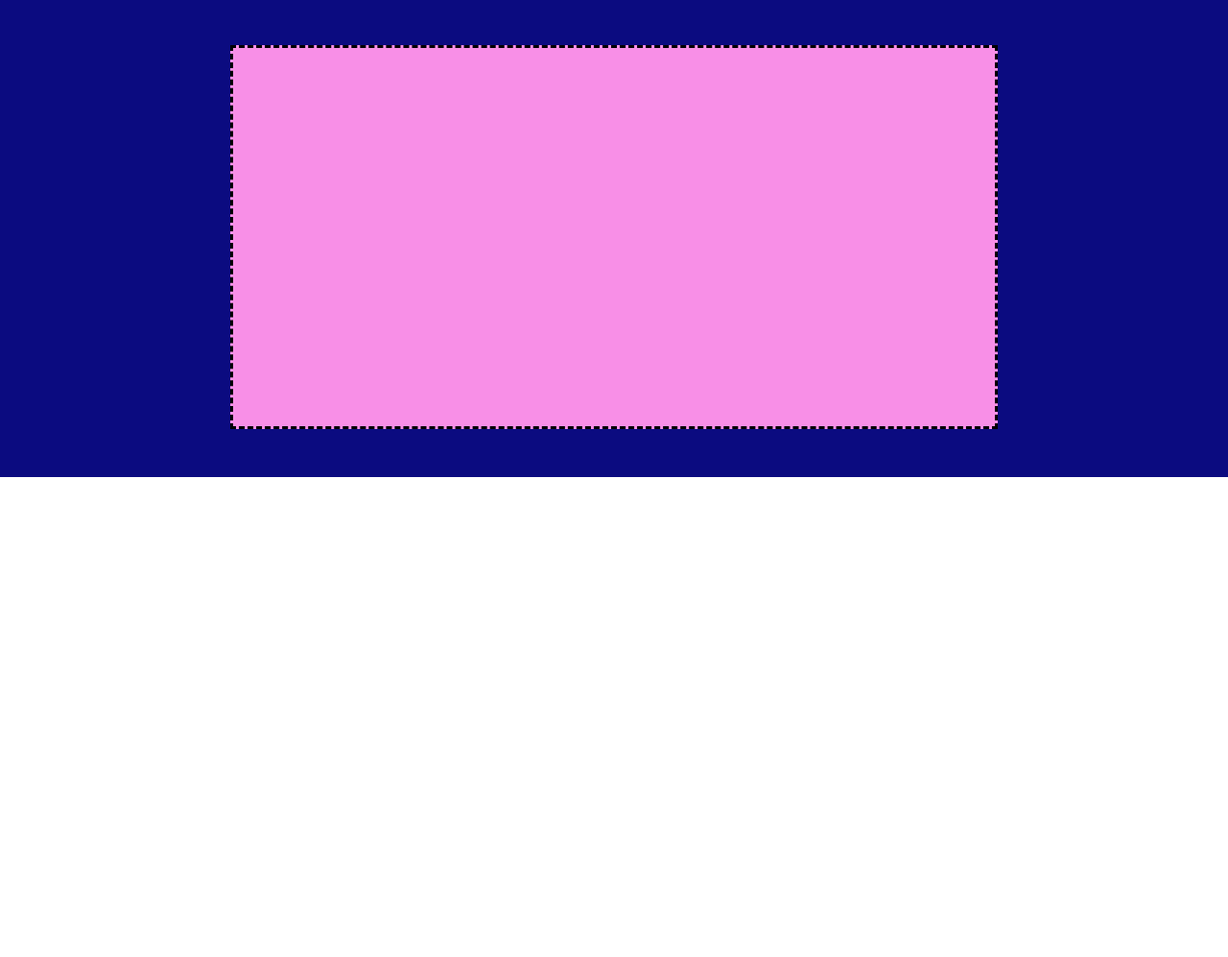
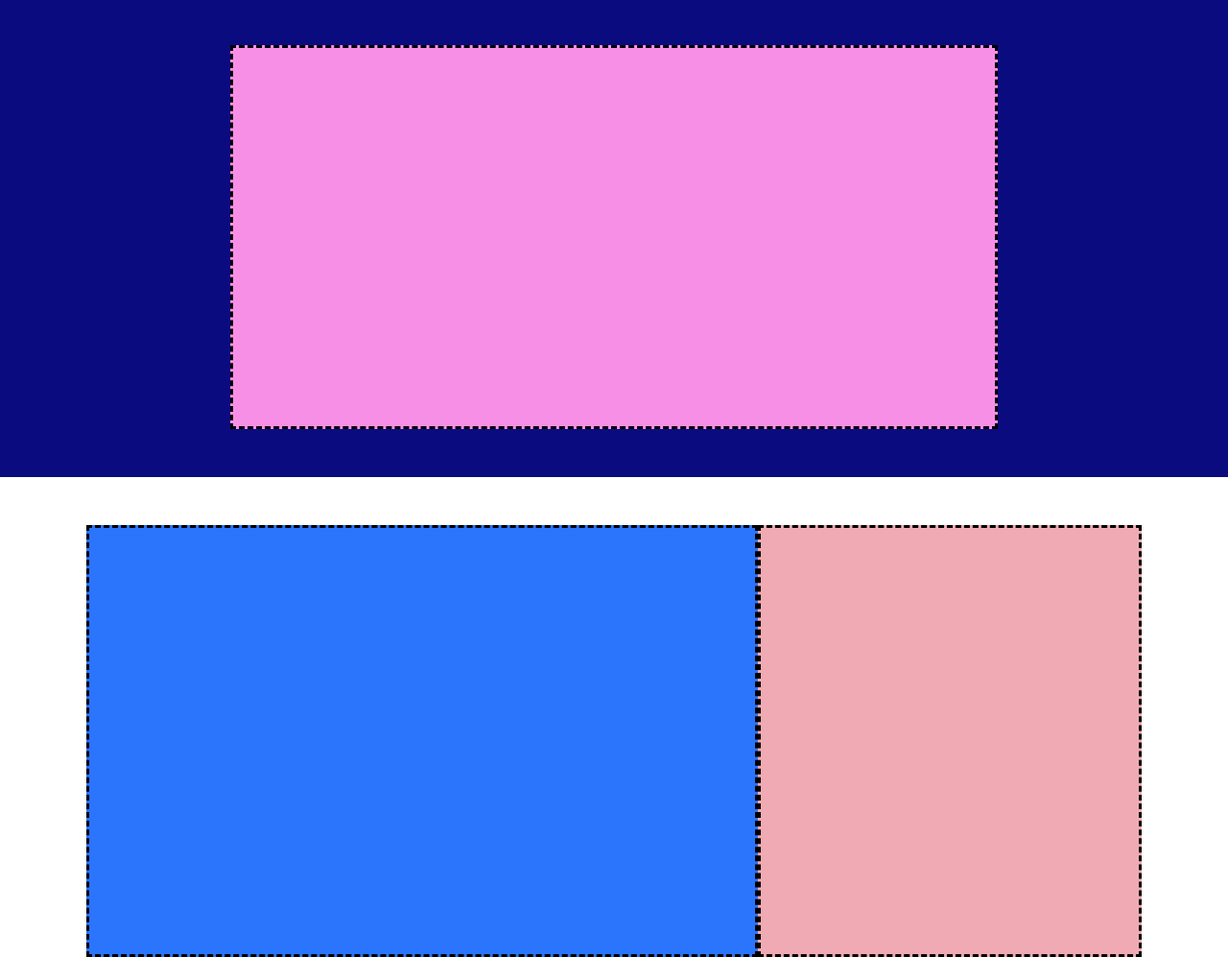
Before and after one commit to GraceGenuardi/htmlcss-struttura-discord, a plain HTML site: page index.html in a window 1280 px wide. Shown: the part 83-1080 px from the top of the page at 96% size. Before the commit the page ends 800 px from the top, so only its background shows below. Drawn offline with Linux system fonts and the light colour scheme.

Commit message:
Ultimata seconda sezione: due elementi affiancati

```diff
--- a/css/style.css
+++ b/css/style.css
@@ -36,7 +36,7 @@ nav {
     margin-top: 5PX;
 }
 
-/*inizio prima sezione*/
+/*inizio prima sezione: un elemento centrato*/
 
 .section-1{
     background-color: rgb(11, 11, 128);
@@ -54,3 +54,32 @@ nav {
     margin-top: 50px;
     border: 3px dashed black;
 }
+
+/*inizio seconda sezione: due elementi affiancati*/
+
+.section-2{
+    background-color:white;
+    display: flex;
+    justify-content: center;
+    height: 500px;
+}
+
+.box-2 {
+    background-color: rgb(43, 116, 252);
+    align-items: center;
+    width: 700px ;
+    height: 450px;
+    margin-top: 50px;
+    border: 3px dashed black;
+}
+
+.box-3 {
+    background-color: rgb(240, 170, 179);
+    align-items: center;
+    width: 400px ;
+    height: 450px;
+    margin-top: 50px;
+    border: 3px dashed black;
+}
+
+/*inizio terza sezione: due elementi affiancati*/
--- a/index.html
+++ b/index.html
@@ -32,7 +32,15 @@
         </div>
 
      <!-- inizio seconda section, una sezione con due elementi affiancati-->
+     <div class="container">
+        <section class="section-2">
+        <div class="box-2"></div>
+        <div class="box-3"></div>
+        </section>
 
+      </div>
+
+    <!-- inizio terza section, una sezione con due elementi affiancati-->
 
 
 
```
